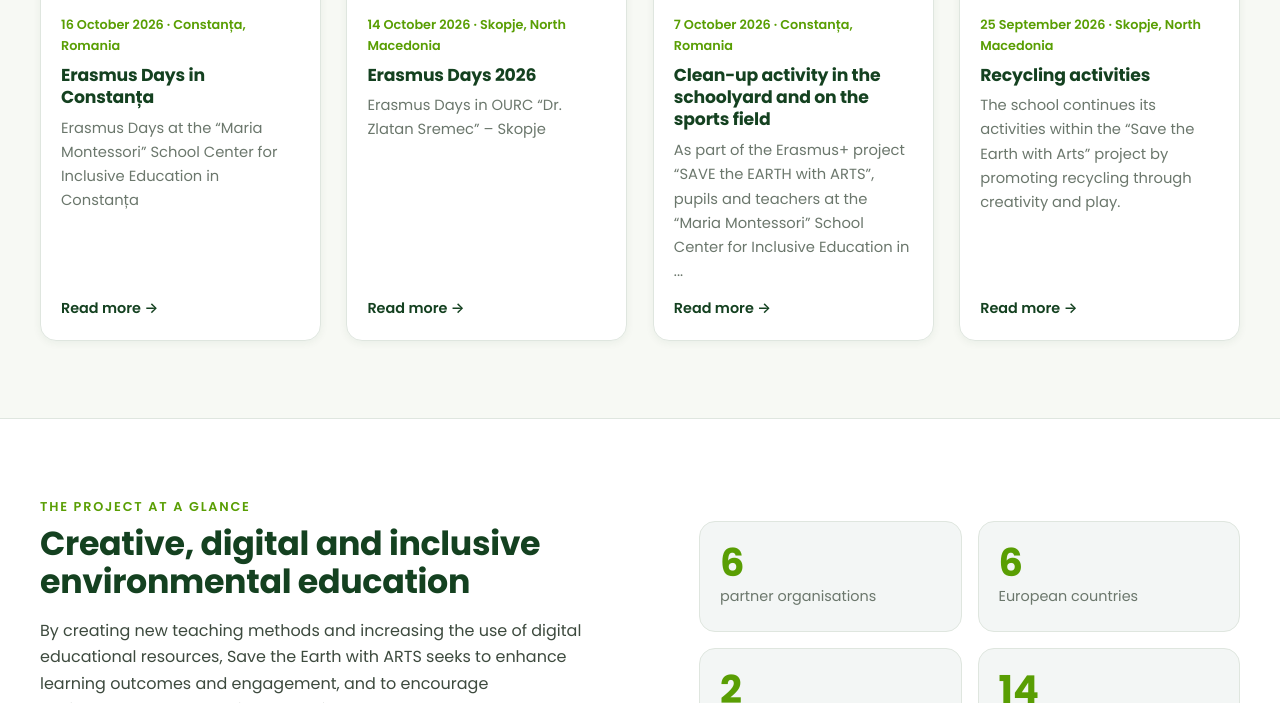
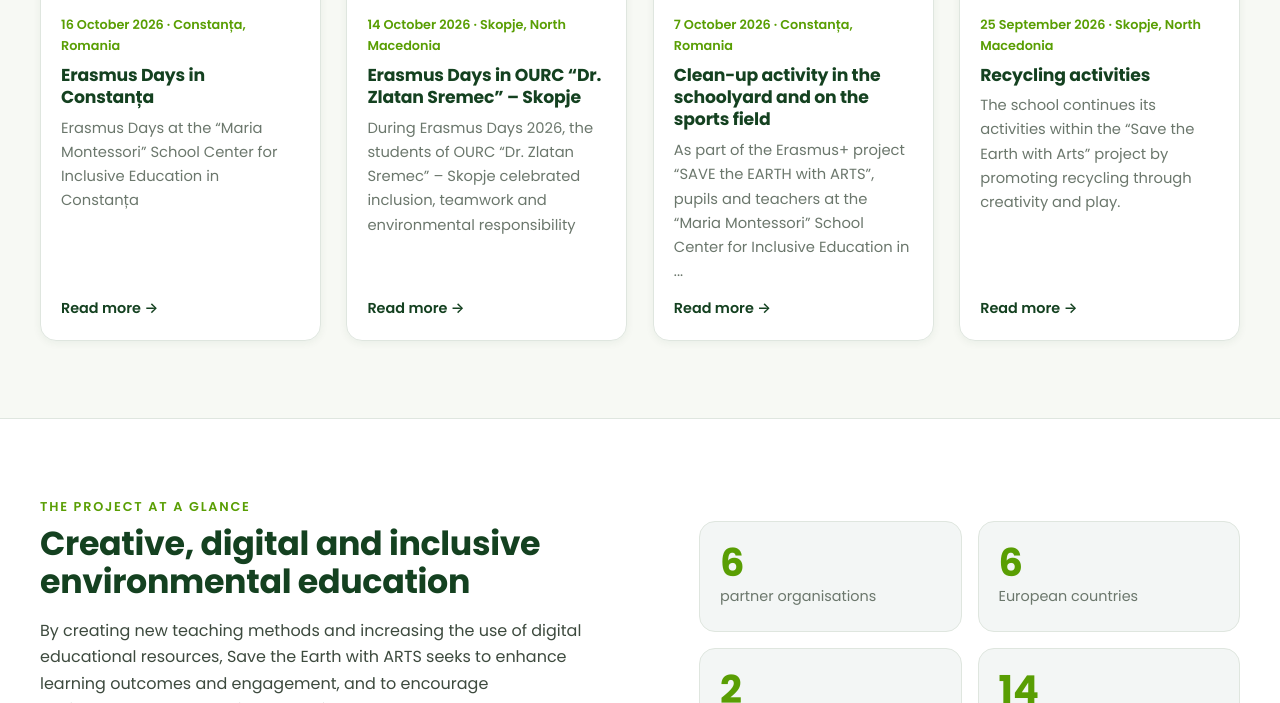
Before and after one commit to aanczka/stewa-website, a Jekyll site: the page built from index.html, in a window 1280 px wide and 900 px high, scrolled down 841 px, cut to the strip 197-900 px from the top of the window. Built offline with Jekyll 4.4.1, drawn with Linux system fonts in a browser that asks for light colours.

Commit message:
Update 2026-10-14-Erasmusdays.md

```diff
--- a/_posts/2026-10-14-Erasmusdays.md
+++ b/_posts/2026-10-14-Erasmusdays.md
@@ -1,9 +1,9 @@
 ---
-title: "Erasmus Days 2026"
+title: "Erasmus Days in OURC “Dr. Zlatan Sremec” – Skopje"
 date: 2026-10-14
 location: Skopje, North Macedonia
 image: /assets/img/news/Days33.jpg
-excerpt: "Erasmus Days in OURC “Dr. Zlatan Sremec” – Skopje"
+excerpt: "During Erasmus Days 2026, the students of OURC “Dr. Zlatan Sremec” – Skopje celebrated inclusion, teamwork and environmental responsibility"
 gallery:
 - /assets/img/news/Days1.jpg
 - /assets/img/news/Days2.jpg
```
